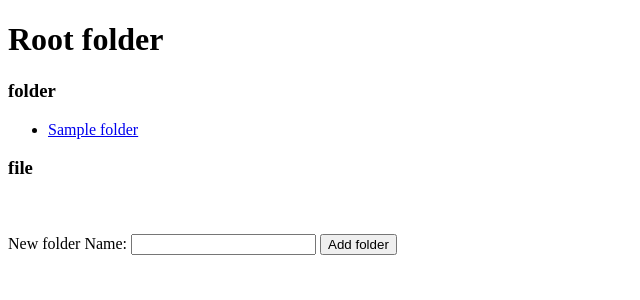
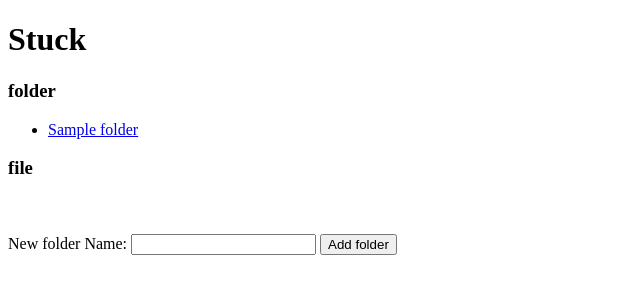
Before and after one commit to 2024-HERETHON/2024-Herethon-2, a Django app: page /folder/0/ in a window 1280 px wide. Shown: the top 300 px of the page, without its empty margins (0-640 px from the left). Run offline with Django 5.2, Linux system fonts and the light colour scheme; a user stored in the database is signed in; tables that the repository leaves empty hold one stand-in row (values such as "Sample post").

Commit message:
Feat: 폴더 제목 대신 폴더 경로 출력

```diff
--- a/StuckProject/quiz/models.py
+++ b/StuckProject/quiz/models.py
@@ -11,6 +11,11 @@ class Folder(MPTTModel):
         order_insertion_by = ['name']
 
     def __str__(self):
+        return self.name
+
+    def get_path(self):
+        if self.parent:
+            return f"{self.parent.get_path()}/{self.name}"
         return self.name
 
 
--- a/StuckProject/quiz/templates/quiz/results.html
+++ b/StuckProject/quiz/templates/quiz/results.html
@@ -30,5 +30,9 @@
     {% endfor %}
 
     <a href="">확인 완료</a>
+    <a href="{% url 'quiz:test' folder_id quiz.id %}">다시풀기</a>
+                <a href="{% url 'quiz:view-wrong-questions' folder_id quiz.id %}">틀린문제만 보기</a>
+                <a href="{% url 'quiz:save-quiz-as-pdf' folder_id quiz.id %}">문제 pdf로 다운로드</a>
+                <a href="{% url 'quiz:save-quiz-as-word' folder_id quiz.id %}">문제 word로 다운로드</a>
 </body>
 </html>
--- a/StuckProject/quiz/templates/quiz/view_folder.html
+++ b/StuckProject/quiz/templates/quiz/view_folder.html
@@ -8,7 +8,7 @@
 </head>
 <body>
     <!--폴더 이름 출력, 이름이 없다면 Root로 설정-->
-    <h1>{% if folder %}{{ folder.name }}{% else %}Root folder{% endif %}</h1>
+    <h1>{% if folder %}{{ path }}{% else %}Stuck{% endif %}</h1>
 
     <!--현재 폴더 하위에 있는 폴더 출력-->
     <h3>folder</h3>
@@ -27,10 +27,10 @@
             <li id="quiz-{{ q.id }}" class="draggable" draggable="true">
                 {{q.title}} {{q.score}} / {{q.question_num}}
                 <a href="{% url 'quiz:view-questions' folder.id q.id %}">문제보기</a>
-                <a href="{% url 'quiz:test' folder.id q.id %}">다시풀기</a>
+               <!-- <a href="{% url 'quiz:test' folder.id q.id %}">다시풀기</a>
                 <a href="{% url 'quiz:view-wrong-questions' folder.id q.id %}">틀린문제만 보기</a>
                 <a href="{% url 'quiz:save-quiz-as-pdf' folder.id q.id %}">문제 pdf로 다운로드</a>
-                <a href="{% url 'quiz:save-quiz-as-word' folder.id q.id %}">문제 word로 다운로드</a>
+                <a href="{% url 'quiz:save-quiz-as-word' folder.id q.id %}">문제 word로 다운로드</a> -->
             </li>
         {% endfor %}
     </ul>
--- a/StuckProject/quiz/views.py
+++ b/StuckProject/quiz/views.py
@@ -36,11 +36,13 @@ def view_folder(request, folder_id=None):
     if folder_id:
         folder = get_object_or_404(Folder, id=folder_id)
         children = folder.get_children() # 하위에 있는 모든 폴더
+        path = "Stuck/" + folder.get_path()
     else:
         folder = None
         children = Folder.objects.filter(parent=None, user=request.user) # 루트에 있는 모든 폴더
+        path = ""
 
-    return render(request, 'quiz/view_folder.html', {'folder': folder, 'children': children})
+    return render(request, 'quiz/view_folder.html', {'folder': folder, 'children': children, 'path': path})
 
 
 # 폴더 추가
@@ -316,6 +318,7 @@ def view_questions(request, folder_id, quiz_id):
     total_questions = questions.count() # 전체 문제 수
 
     context = {
+        "quiz": quiz,
         'questions': questions,
         'correct_count': correct_count,
         'total_questions': total_questions,
```
